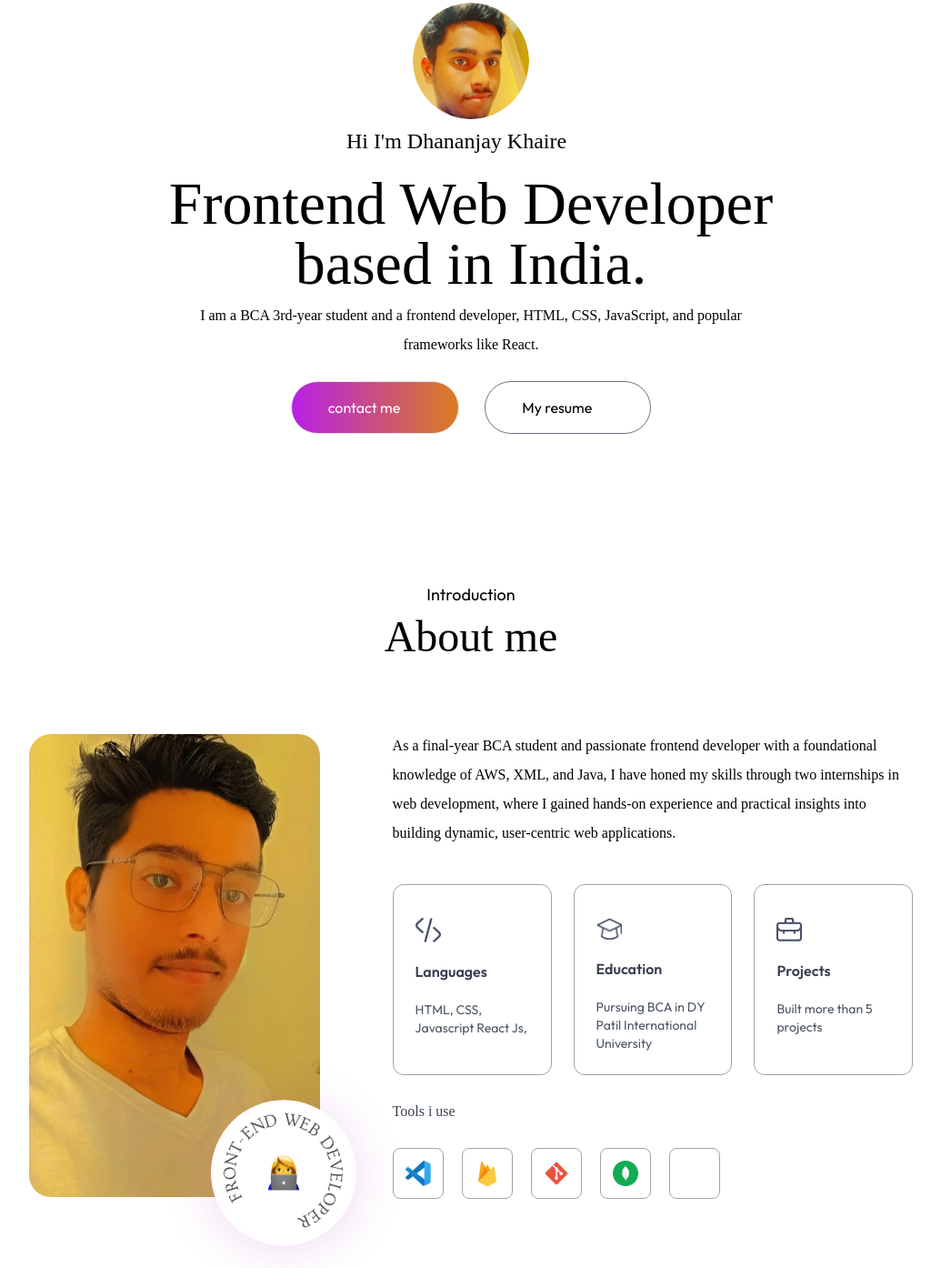
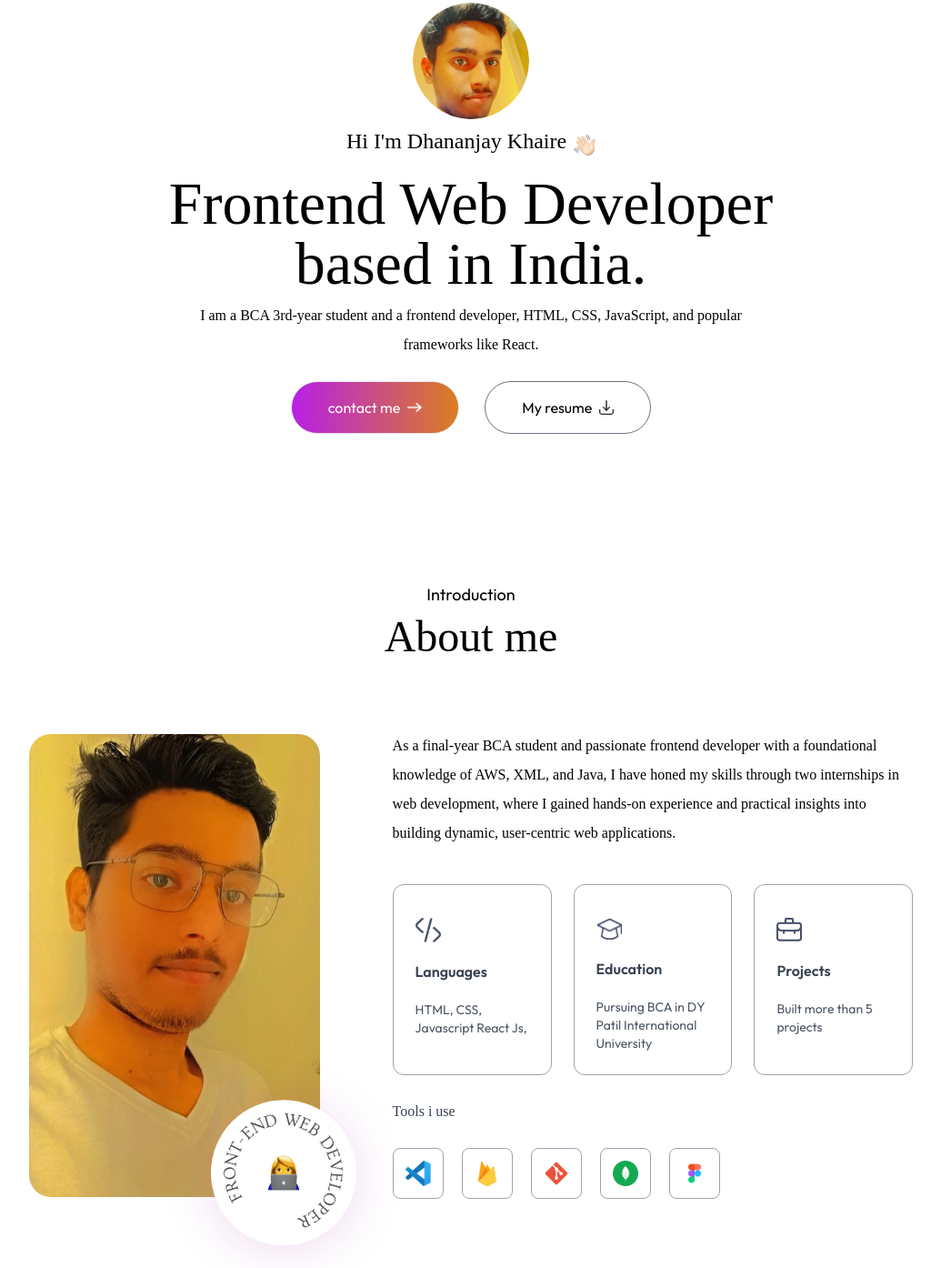
Before and after one commit to Dhananjaykhaire/Portfolio, a plain HTML site: page index.html in a window 1280 px wide. Shown: the part 200-1594 px from the top of the page at 91% size, without its empty margins (122-1157 px from the left). Drawn offline with nearby package versions, Linux system fonts and the light colour scheme; files whose address does not match are found by name; a web font is replaced by a local one.

Commit message:
Update index.html

```diff
--- a/index.html
+++ b/index.html
@@ -80,7 +80,7 @@ px-10 fixed -right-64 top-0 bottom-0 w-64 z-50 h-screen
 items-center justify-center gap-2 scroll-mt-10">
     <img src="dk-profile.png" alt=""class="rounded-full w-32 mt-20">
     <h3 class="flex items-end gap-2 text-xl md:text-2xl mb-3 font-Ovo">
-         Hi I'm Dhananjay Khaire <img src="Images/hand-icon.png" alt="" class="w-6"></h3>
+         Hi I'm Dhananjay Khaire <img src="hand-icon.png" alt="" class="w-6"></h3>
     <h1 class="text-3xl sm:text-6xl lg:text-[66px] font-Ovo">Frontend Web Developer based in
         India.</h1>
     <p class="max-w-2xl mx-auto font-Ovo">I am a BCA 3rd-year  student and  a frontend developer,
@@ -88,11 +88,11 @@ items-center justify-center gap-2 scroll-mt-10">
 
   <div class="flex flex-col sm:flex-row items-center gap-7 mt-4">
     <a href="#contact" class="px-10 py-3 border rounded-full bg-gradient-to-r from-[#b820e6] to-[#da7d20] text-white  flex items-center gap-2 dark:border-tranparent">
-    contact me <img src="Images/right-arrow-white.png"  alt=""  class="w-4"></a>
+    contact me <img src="right-arrow-white.png"  alt=""  class="w-4"></a>
 
      <a href="MyResume.pdf" download
      class="px-10 py-3 border rounded-full border-gray-500 flex items-center gap-2 bg-white dark:text-black">
-     My resume <img src="Images/download-icon.png"
+     My resume <img src="download-icon.png"
       alt=""  class="w-4"></a>
   </div>
 </div>
@@ -125,8 +125,7 @@ items-center justify-center gap-2 scroll-mt-10">
                 <li  class="border-[0.5px] border-gray-400 rounded-xl p-6
                  cursor-pointer hover:bg-lightHover hover:-translate-y-1 duration-500
                  hover:shadow-black
-                 dark:border-white dark:hover:shadow-white dark:hover:bg-darkHover/50
-                 ">
+                 dark:border-white dark:hover:shadow-white dark:hover:bg-darkHover/50">
                     <img src="code-icon.png" alt="" class="w-7 mt-3
                     dark:hidden">
                     <img src="code-icon-dark.png" alt="" class="w-7 mt-3
@@ -186,7 +185,7 @@ items-center justify-center gap-2 scroll-mt-10">
                 <li class="flex items-center justify-center w-12 sm:w-14
                 aspect-square border border-gray-400 rounded-lg cursor-pointer
                 hover:-translate-y-1 duration-500">
-                    <img src="Images/figma.png" alt="" class="w-5 sm:w-7">
+                    <img src="figma.png" alt="" class="w-5 sm:w-7">
                 </li>
             </ul>
         </div>
@@ -205,8 +204,7 @@ items-center justify-center gap-2 scroll-mt-10">
     <div class="border border-gray-400 rounded-lg px-8 py-12
     hover:shadow-black cursor-pointer hover:bg-[#fcf4ff]
     hover:-translate-y-1 duration-500  hover:shadow-black
-    dark:border-white dark:hover:shadow-white dark:hover:bg-darkHover/50
-    ">
+    dark:border-white dark:hover:shadow-white dark:hover:bg-darkHover/50">
 
     <img src="web-icon.png" alt="" class="w-10">
     <h3 class="text-lg my-4 text-gray-700 dark:text-white/80">Web design</h3>
```
